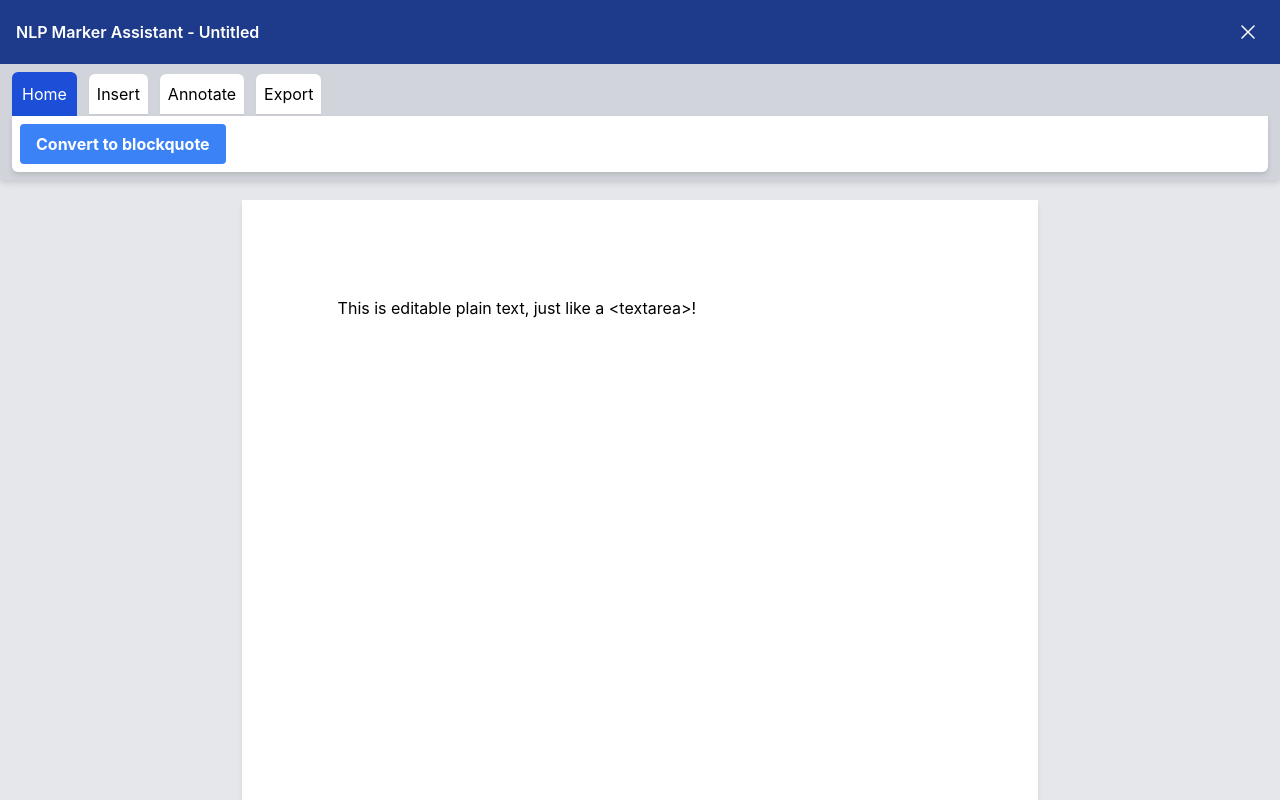
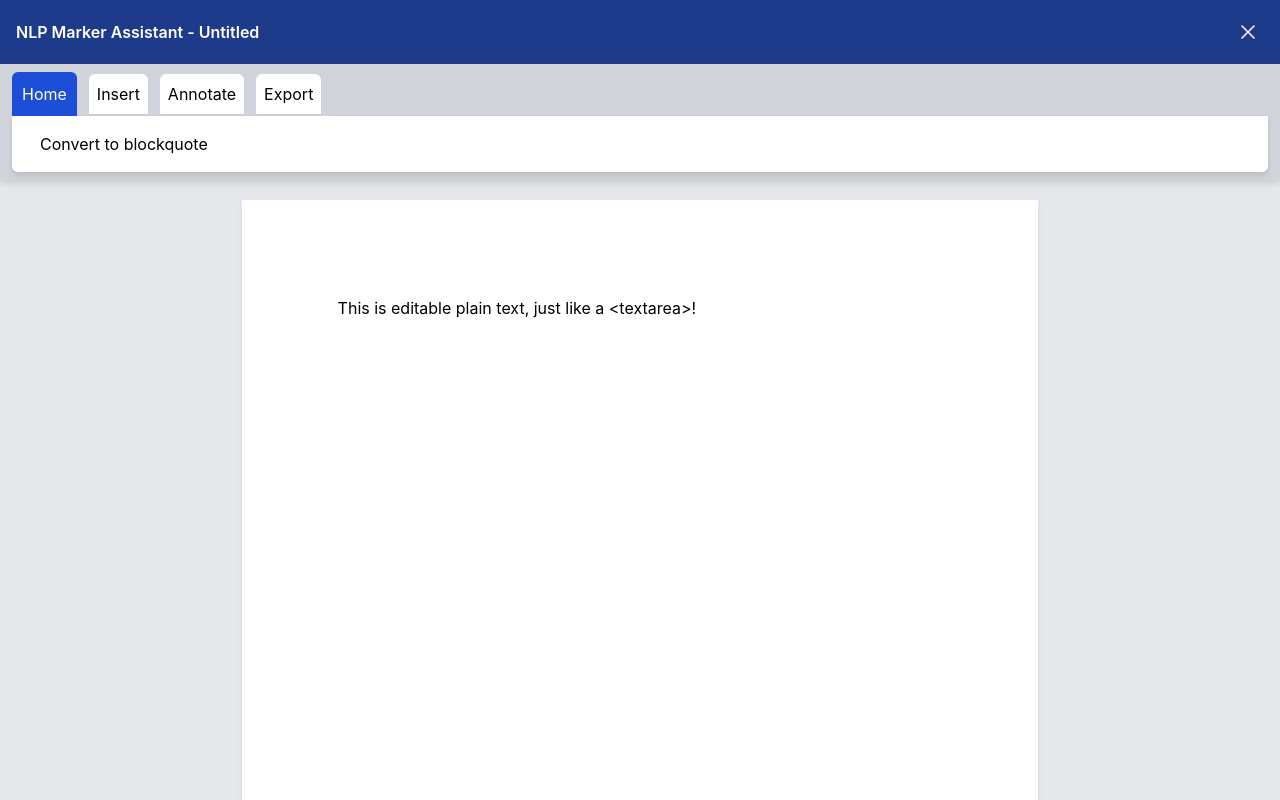
Before and after one commit to KoftaCrew/NLP-Marker-Frontend, a React (Create React App) app: page / in a window 1280 px wide. Both pictures are taken after a click on the element "New Exam". Built offline with nearby package versions, Linux system fonts and the light colour scheme.

Commit message:
[GP-17] Create top level elements

```diff
--- /dev/null
+++ b/src/pages/editor/components/EditorTabButton/EditorTabButton.tsx
@@ -0,0 +1,26 @@
+import {Editor, Transforms} from "slate";
+import {BlockQuoteElement, BulletedListElement, InPageElement} from "../slate/slate-types";
+
+interface EditorTabButtonProps {
+  type: InPageElement["type"]
+  children: React.ReactNode;
+  editor: Editor;
+}
+const EditorTabButton = ({type, children, editor}: EditorTabButtonProps) => {
+  return (
+    <button
+      className='hover:bg-black/20 text-black  py-2 px-4  mx-1'
+      onClick={() => {
+        Transforms.setNodes(
+          editor,
+          {type: type},
+          {match: (n) => Editor.isBlock(editor, n)}
+        );
+      }}
+    >
+      {children}
+    </button>
+  );
+};
+
+export default EditorTabButton;
--- a/src/pages/editor/components/EditorTabs.tsx
+++ b/src/pages/editor/components/EditorTabs.tsx
@@ -1,6 +1,7 @@
 import { Tab } from '@headlessui/react';
 import { Editor, Transforms } from 'slate';
-import { EditorComponentProps } from './slate/slate-types';
+import {EditorComponentProps, InPageElement} from './slate/slate-types';
+import EditorTabButton from "./EditorTabButton/EditorTabButton";
 
 interface ChildrenProps {
   children: React.ReactNode;
@@ -31,20 +32,17 @@ const EditorTabs = ({ editor }: EditorComponentProps) => {
       </Tab.List>
       <Tab.Panels className='bg-gray-300 pb-2 px-3 drop-shadow-md'>
         <EditorTabPanel>
-          <button
-            className='bg-blue-500 hover:bg-blue-700 text-white font-bold py-2 px-4 rounded'
-            onClick={() => {
-              Transforms.setNodes(
-                editor,
-                {type: 'block-quote'},
-                {match: (n) => Editor.isBlock(editor, n)}
-              );
-            }
-            }
-          > Convert to blockquote </button>
+          <EditorTabButton type={'block-quote'} editor={editor}>Convert to blockquote</EditorTabButton>
+
         </EditorTabPanel>
         <EditorTabPanel>
-          Content 2
+          {
+            (["mcq", "true-false", "compare", "math", "essay"] as InPageElement["type"][]).map((type) => {
+              return <EditorTabButton type={type} editor={editor}
+              >
+                {type[0].toUpperCase()}{type.substr(1)}</EditorTabButton>;
+            })
+          }
         </EditorTabPanel>
         <EditorTabPanel>
           Content 3
```
